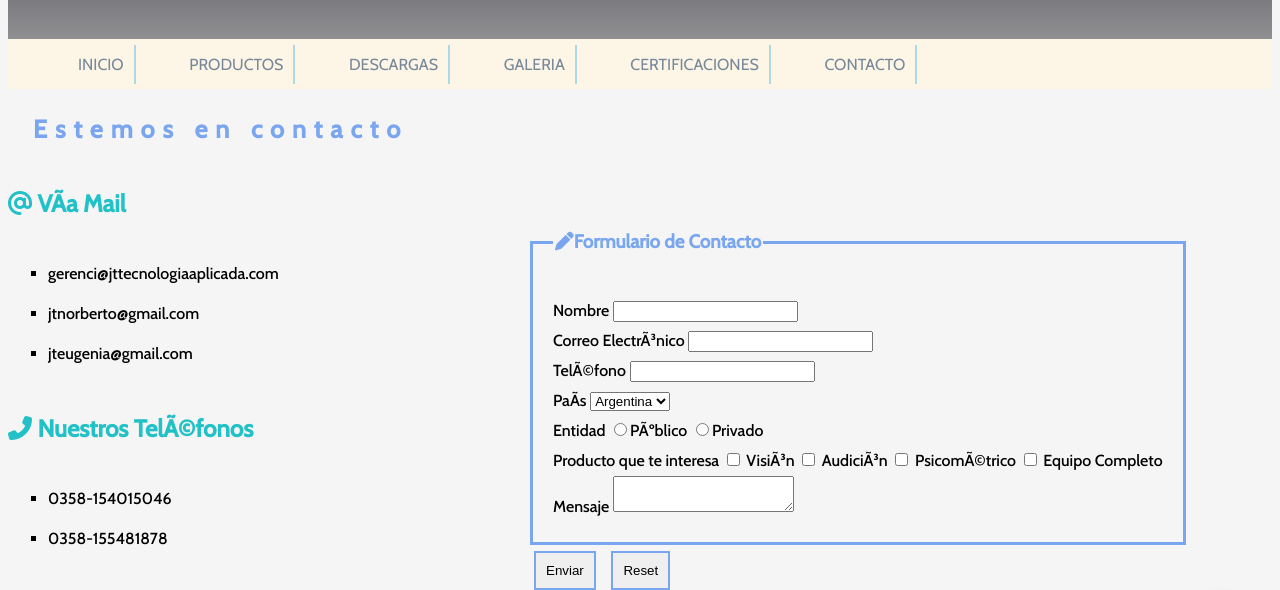
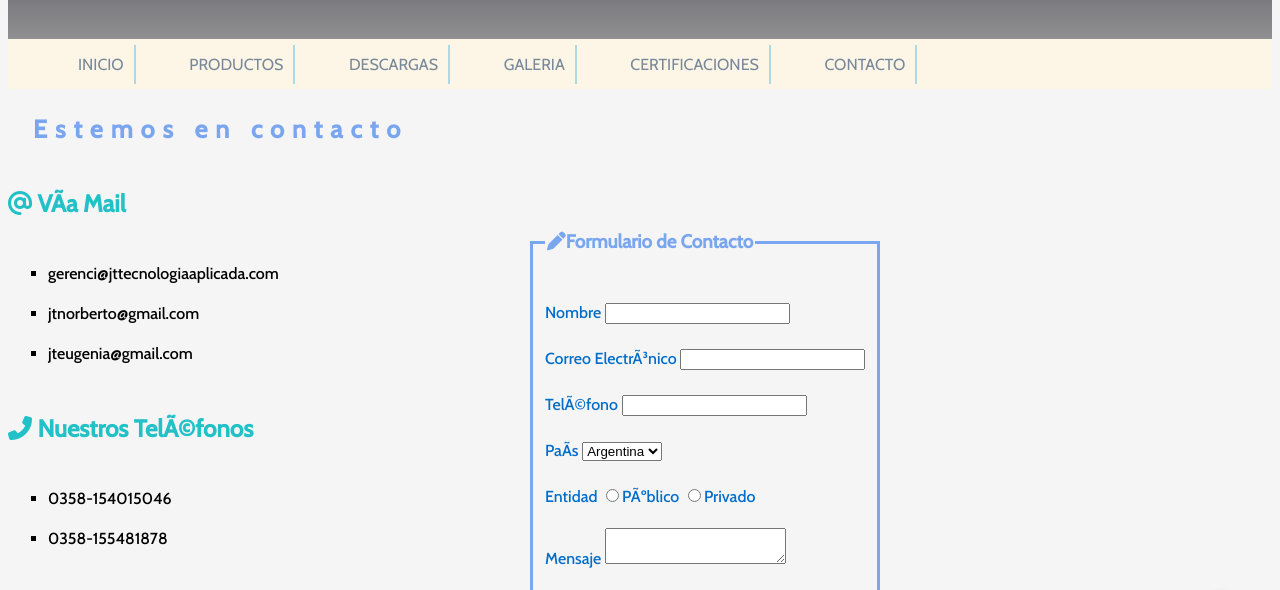
Before and after one commit to testabelen/proyectofinal, a website: page Contacto.html in a window 1280 px wide. Shown: the part 119-709 px from the top of the page. Drawn offline with nearby package versions, Linux system fonts and the light colour scheme.

Commit message:
probando cambios

```diff
--- a/Contacto.html
+++ b/Contacto.html
@@ -72,19 +72,23 @@
             <fieldset class="form">
                 <legend><h3><i class="fas fa-pen"></i>Formulario de Contacto</h3></legend>
 
+                <p>
                 <label for="nombre">Nombre</label>
                 <input type="text" id="nombre" name="nombre">
-                <br>
+                </p>
 
+                <p>
                 <label for="mail">Correo Electrónico</label>
                 <input type="text" id="mail"  name="mail">
-                <br>
+                </p>
 
+                <p>
                 <label for="tel">Teléfono</label>
                 <input type="text" id="tel" name="tel">
-                <br>
+                </p>
 
             <!-- Menu desplegable-->
+                <p>
                 <label for="pais">País</label>
                 <select id="pais" name="pais">
                     <option value="ar" Argentina>Argentina</option>
@@ -92,35 +96,26 @@
                     <option value="ch" Chile>Chile</option>
                     <option value="bl" Bolivia>Bolivia</option>
                 </select>
-                <br>
+                </p>
             <!--botones de radio-->
+                <p>
                   <label for="sector">Entidad</label>
 
                   <input type="radio" name="sector" id= "publico" value="publico">Público
 
                   <input type="radio" name="sector" id= "privado" value="privado">Privado
 
-                  <br>
-
-             <!--check box-->
-                <label for="prod">Producto que te interesa</label>
-                    <input type="checkbox" name=prod id=vision value=vision> Visión
-                    <input type="checkbox" name=prod id=audicion value=audicion> Audición
-                    <input type="checkbox" name=prod id=psico value=psico> Psicométrico
-                    <input type="checkbox" name=prod id=compl value=compl> Equipo Completo
-
-                <br>
+                </p>
 
             <!--mensaje-->
-
+                <p>
                 <label for=comm>Mensaje</label>
                 <textarea id=comm name=comm></textarea>
-
+                </p>
             </fieldset>
 
 
         </form>
-
 
             <!--Botones-->
             <div>
--- a/scss/estilos.scss
+++ b/scss/estilos.scss
@@ -178,8 +178,8 @@
     display: inline;
     font-weight:500;
     line-height: 30px;
-    padding: 20px;
 }
+
 
 .tablet{
     color:cadetblue;
@@ -340,6 +340,7 @@
     margin: 6px;
     padding: 10px;
     font-weight: 500;
+    color: $parrafo;
 }
 
 
```
Also changed, not shown: css/estilos.css.
